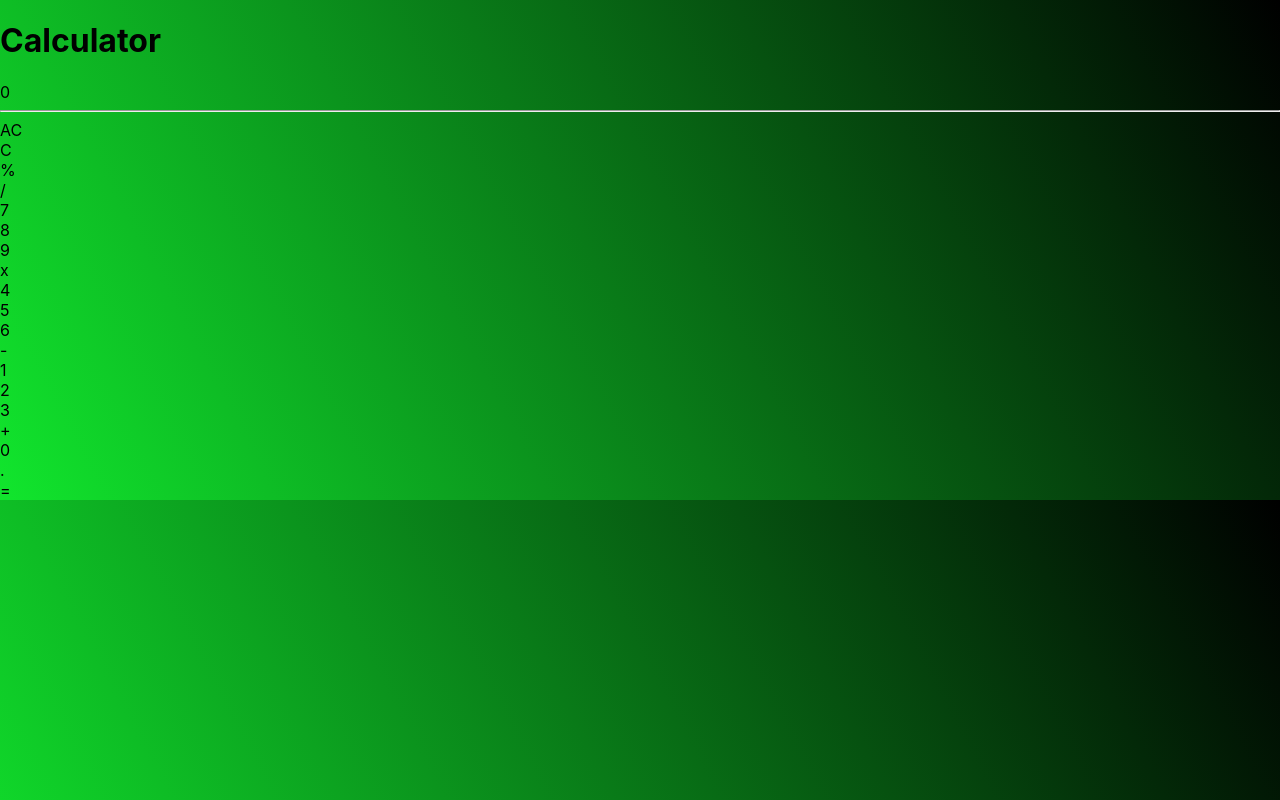
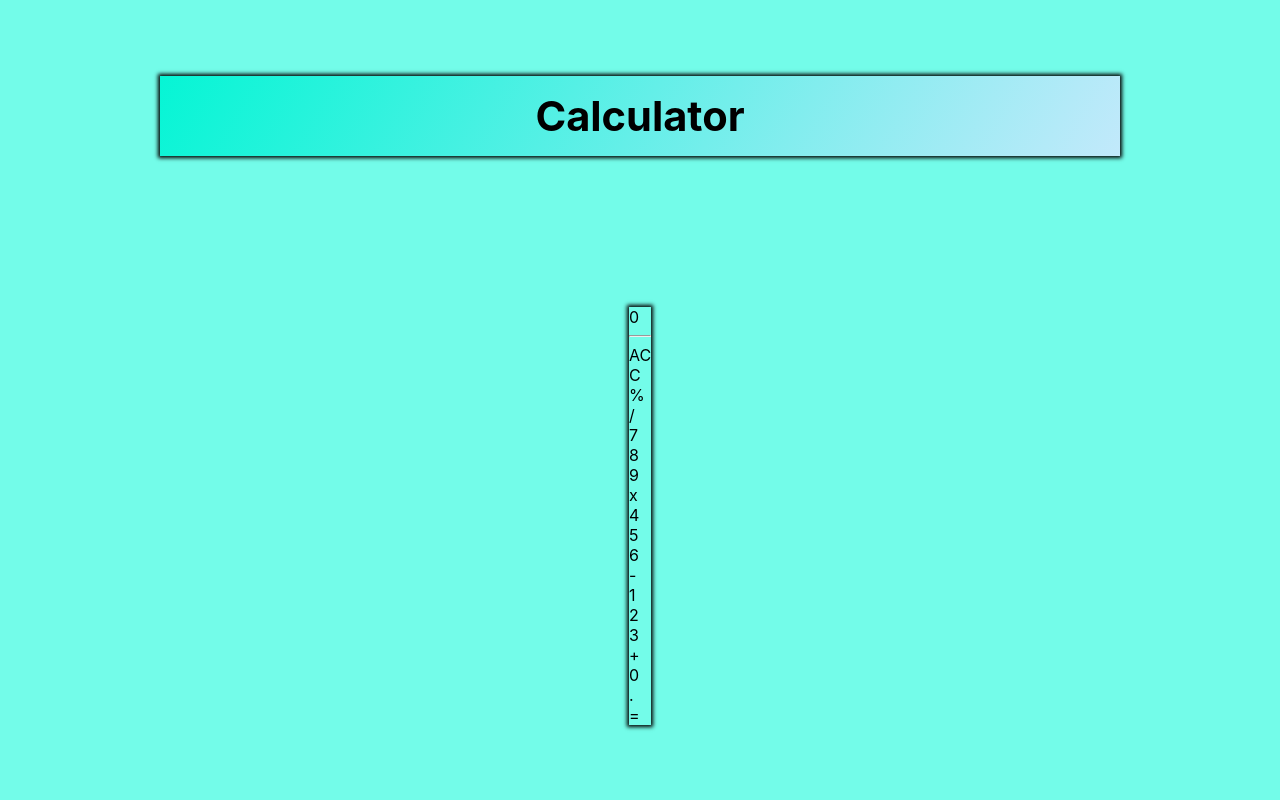
Before and after one commit to sultanalimov/calculator.js, a React (Create React App) app: page / in a window 1280 px wide. Built offline with nearby package versions, Linux system fonts and the light colour scheme.

Commit message:
Update app styles with new background and layout adjustments

```diff
--- a/src/Styles/app.module.css
+++ b/src/Styles/app.module.css
@@ -0,0 +1,27 @@
+.mainContainer{
+    margin: 0px;
+    padding: 0px;
+    display: flex;
+    flex-direction: column;
+    justify-content: space-around;
+    align-items: center;
+    width: 100vw;
+    height: 100vh;
+    background-color: #73fce9;
+}
+
+.mainContainer > div{
+    box-shadow: 0px 0px 4px 2px rgb(0, 0, 0);
+}
+
+.heading{
+    width: 75%;
+    height:10%;
+    display: flex;
+    align-items: center;
+    justify-content: space-around;
+    color: rgb(0, 0, 0);
+    font-size: 1.3rem;
+    background-image: linear-gradient(120deg, #06f5d5 0%, #c2e9fb 100%);
+    text-align: center;
+}
```
